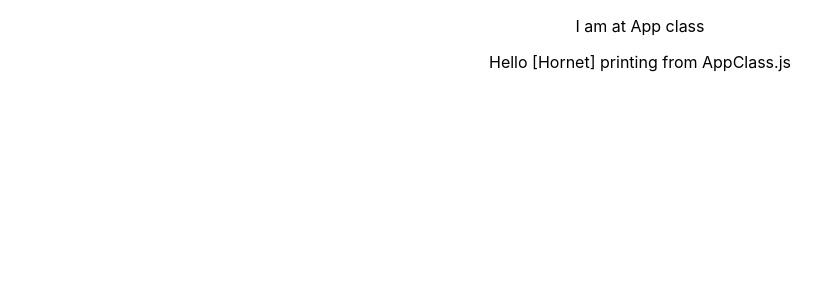
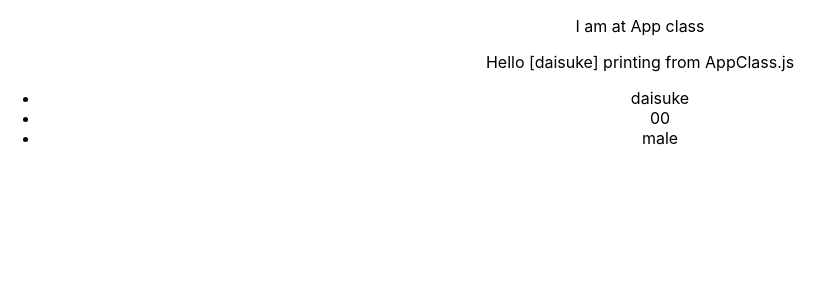
Before and after one commit to takanoha001/react-app, a React (Create React App) app: page / in a window 1280 px wide. Shown: the top 300 px of the page, without its empty margins (0-834 px from the left). Built offline with nearby package versions, Linux system fonts and the light colour scheme.

Commit message:
passing object to react class

```diff
--- a/src/App.js
+++ b/src/App.js
@@ -4,10 +4,16 @@ import AppClass from "./AppClass.js";
 
 export default class App extends Component {
   render() {
+    const person = {
+      name: "daisuke",
+      age: "00",
+      sex: "male",
+    };
+
     return (
       <div className="App">
         <p>I am at App class </p>
-        <AppClass name="Hornet" />
+        <AppClass {...person} />
       </div>
     );
   }
--- a/src/AppClass.js
+++ b/src/AppClass.js
@@ -8,6 +8,12 @@ export default class AppClass extends Component {
     return (
       <div className="AppClass">
         <p> Hello [{this.props.name}] printing from AppClass.js </p>
+
+        <ul>
+          <li>{this.props.name}</li>
+          <li>{this.props.age}</li>
+          <li>{this.props.sex}</li>
+        </ul>
       </div>
     );
   }
```
Also changed, not shown: 1 other file (tests, documents, lock files or other folders).
